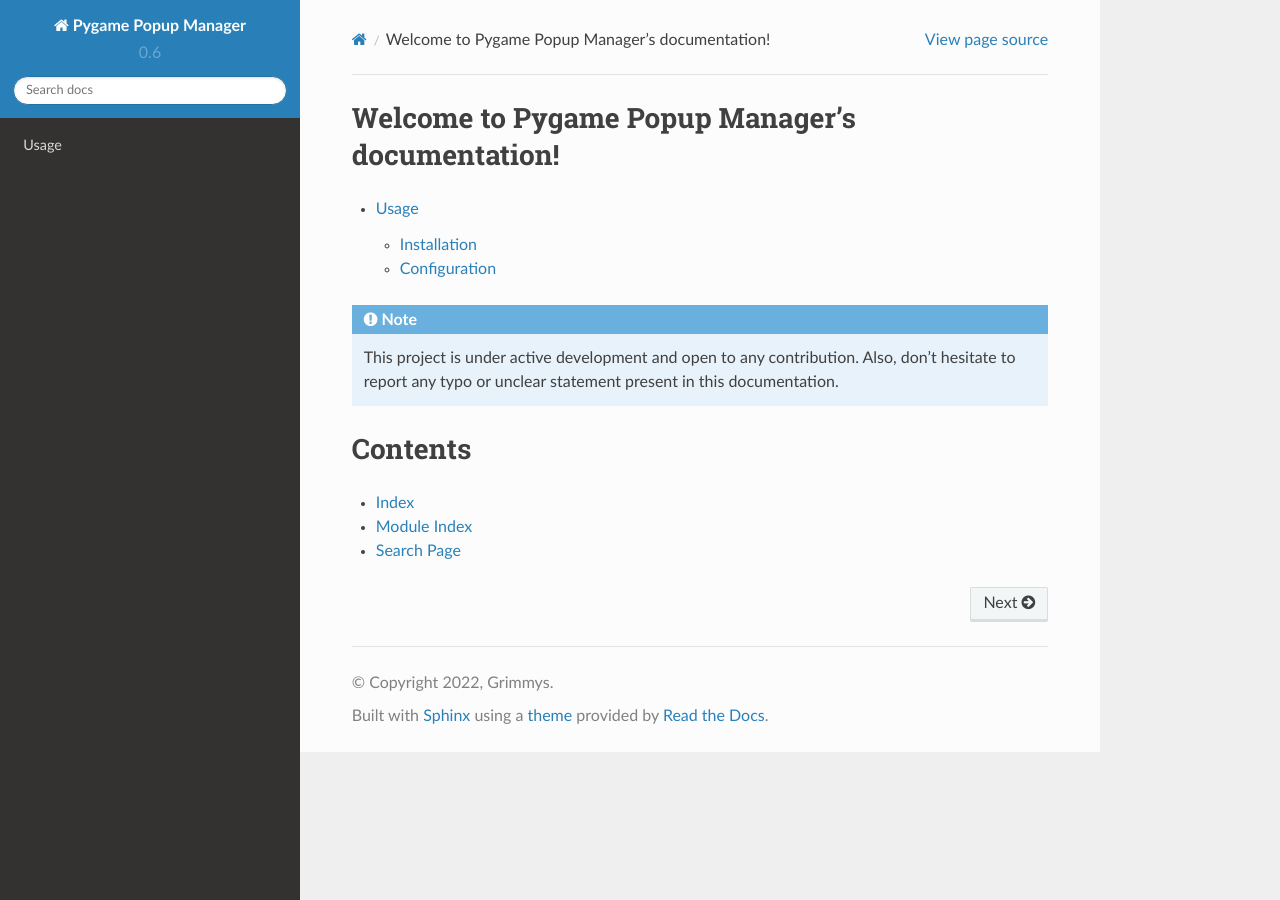
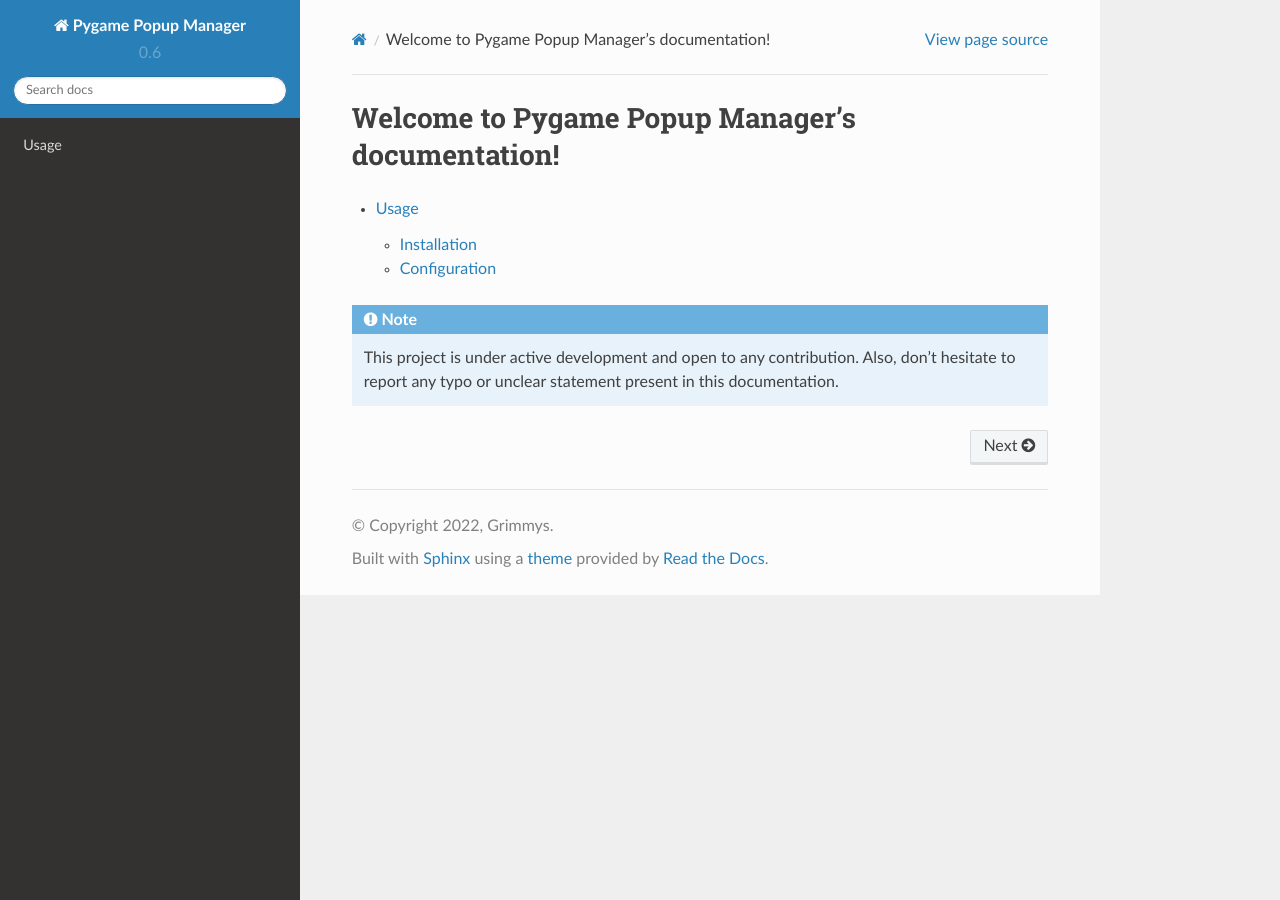
Before and after one commit to Grimmys/pygame_popup_manager, a Sphinx documentation site: the page built from docs/source/index.rst, in a window 1280 px wide. Built offline with Sphinx 7.4.7 and the Read the Docs theme 2.0.0, drawn with Linux system fonts in a browser that asks for light colours.

```diff
--- a/docs/source/index.rst
+++ b/docs/source/index.rst
@@ -10,11 +10,3 @@ Welcome to Pygame Popup Manager's documentation!
 
    This project is under active development and open to any contribution.
    Also, don't hesitate to report any typo or unclear statement present in this documentation.
-
-
-Contents
-==================
-
-* :ref:`genindex`
-* :ref:`modindex`
-* :ref:`search`
--- a/docs/source/usage.rst
+++ b/docs/source/usage.rst
@@ -14,4 +14,4 @@ Configuration
 -------------
 
 `pygamepopup.init` function should be call right after
-calling `pygame.init` function in your code and before any usage of members of Pygame Popup Manager.
+`pygame.init` function in your code and before any further usage of stuff coming from Pygame Popup Manager.
```
